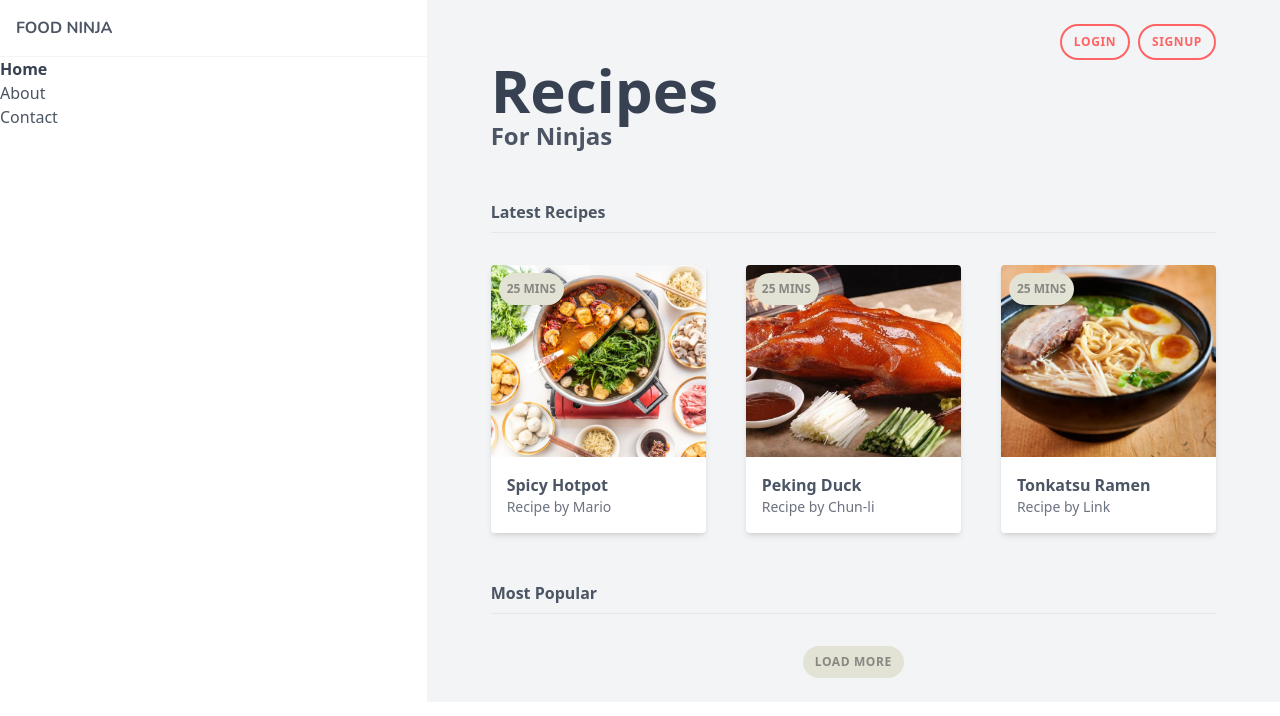
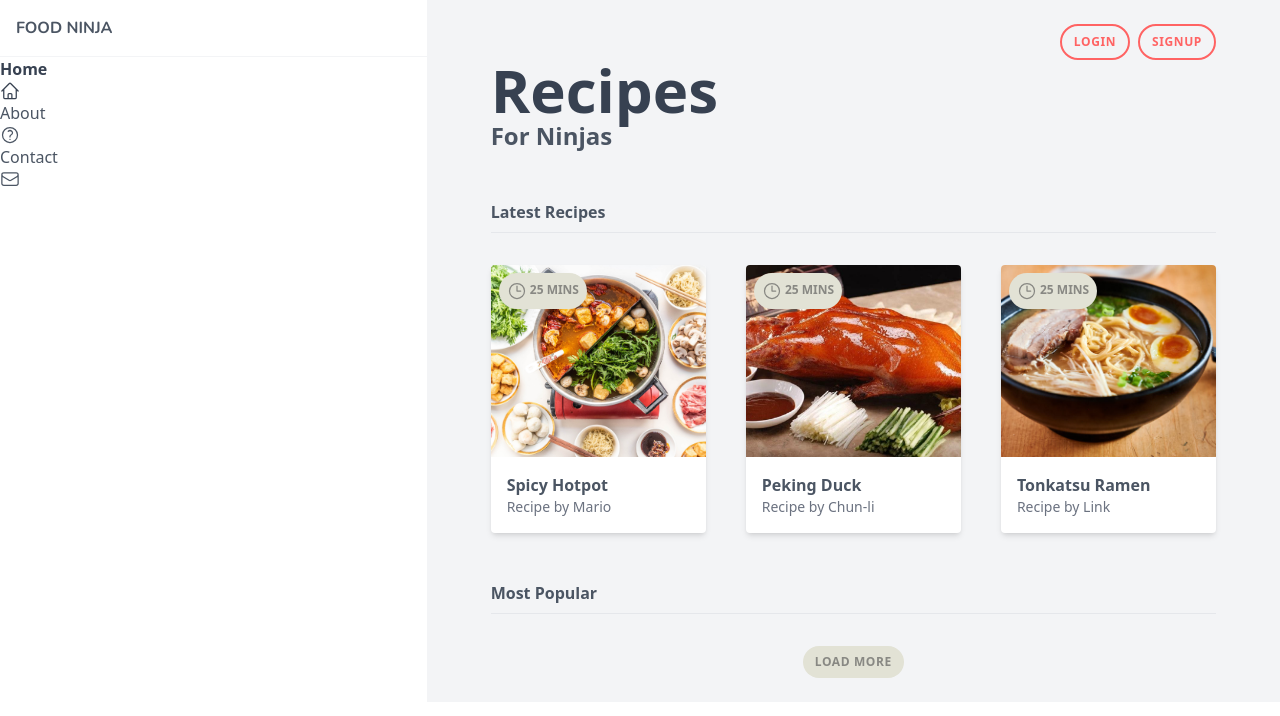
Before and after one commit to T-Pirozzini/Food-Ninja, a website: page src/index.html in a window 1280 px wide. Drawn offline with nearby package versions, Linux system fonts and the light colour scheme.

Commit message:
add icons from heroicons.com

```diff
--- a/src/index.html
+++ b/src/index.html
@@ -21,16 +21,28 @@
           <li class="text-gray-700 font-bold">
             <a href="#">
               <span>Home</span>
+              <svg  class="w-5" xmlns="http://www.w3.org/2000/svg" fill="none" viewBox="0 0 24 24" stroke-width="1.5" stroke="currentColor" class="w-6 h-6">
+                <path stroke-linecap="round" stroke-linejoin="round" d="M2.25 12l8.954-8.955c.44-.439 1.152-.439 1.591 0L21.75 12M4.5 9.75v10.125c0 .621.504 1.125 1.125 1.125H9.75v-4.875c0-.621.504-1.125 1.125-1.125h2.25c.621 0 1.125.504 1.125 1.125V21h4.125c.621 0 1.125-.504 1.125-1.125V9.75M8.25 21h8.25" />
+              </svg>
+
             </a>
           </li>
           <li>
             <a href="#">
               <span>About</span>
+              <svg class="w-5" xmlns="http://www.w3.org/2000/svg" fill="none" viewBox="0 0 24 24" stroke-width="1.5" stroke="currentColor" class="w-6 h-6">
+                <path stroke-linecap="round" stroke-linejoin="round" d="M9.879 7.519c1.171-1.025 3.071-1.025 4.242 0 1.172 1.025 1.172 2.687 0 3.712-.203.179-.43.326-.67.442-.745.361-1.45.999-1.45 1.827v.75M21 12a9 9 0 11-18 0 9 9 0 0118 0zm-9 5.25h.008v.008H12v-.008z" />
+              </svg>
+
             </a>
           </li>
           <li>
             <a href="#">
               <span>Contact</span>
+              <svg class="w-5" xmlns="http://www.w3.org/2000/svg" fill="none" viewBox="0 0 24 24" stroke-width="1.5" stroke="currentColor" class="w-6 h-6">
+                <path stroke-linecap="round" stroke-linejoin="round" d="M21.75 6.75v10.5a2.25 2.25 0 01-2.25 2.25h-15a2.25 2.25 0 01-2.25-2.25V6.75m19.5 0A2.25 2.25 0 0019.5 4.5h-15a2.25 2.25 0 00-2.25 2.25m19.5 0v.243a2.25 2.25 0 01-1.07 1.916l-7.5 4.615a2.25 2.25 0 01-2.36 0L3.32 8.91a2.25 2.25 0 01-1.07-1.916V6.75" />
+              </svg>
+
             </a>
           </li>
         </ul>
@@ -60,6 +72,9 @@
               <span class="block text-gray-500 text-sm">Recipe by Mario</span>
             </div>
             <div class="badge">
+              <svg class="w-5 inline-block" xmlns="http://www.w3.org/2000/svg" fill="none" viewBox="0 0 24 24" stroke-width="1.5" stroke="currentColor" class="w-6 h-6">
+                <path stroke-linecap="round" stroke-linejoin="round" d="M12 6v6h4.5m4.5 0a9 9 0 11-18 0 9 9 0 0118 0z" />
+              </svg>
               <span>25 mins</span>
             </div>
           </div>
@@ -70,6 +85,9 @@
               <span class="block text-gray-500 text-sm">Recipe by Chun-li</span>
             </div>
             <div class="badge">
+              <svg class="w-5 inline-block" xmlns="http://www.w3.org/2000/svg" fill="none" viewBox="0 0 24 24" stroke-width="1.5" stroke="currentColor" class="w-6 h-6">
+                <path stroke-linecap="round" stroke-linejoin="round" d="M12 6v6h4.5m4.5 0a9 9 0 11-18 0 9 9 0 0118 0z" />
+              </svg>
               <span>25 mins</span>
             </div>
           </div>
@@ -80,6 +98,9 @@
               <span class="block text-gray-500 text-sm">Recipe by Link</span>
             </div>
             <div class="badge">
+              <svg class="w-5 inline-block" xmlns="http://www.w3.org/2000/svg" fill="none" viewBox="0 0 24 24" stroke-width="1.5" stroke="currentColor" class="w-6 h-6">
+                <path stroke-linecap="round" stroke-linejoin="round" d="M12 6v6h4.5m4.5 0a9 9 0 11-18 0 9 9 0 0118 0z" />
+              </svg>
               <span>25 mins</span>
             </div>
           </div>
```
Also changed, not shown: public/styles.css.
